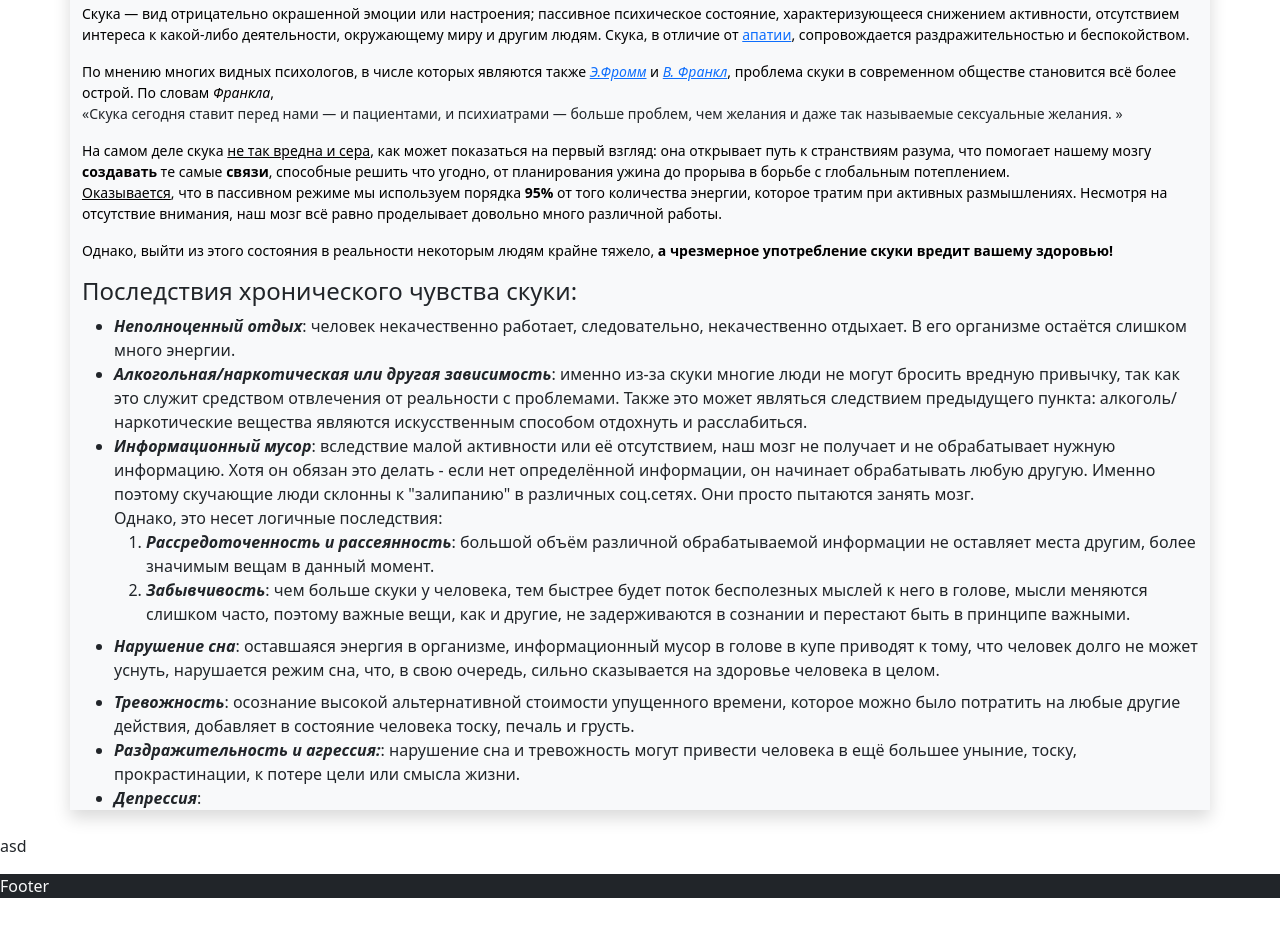
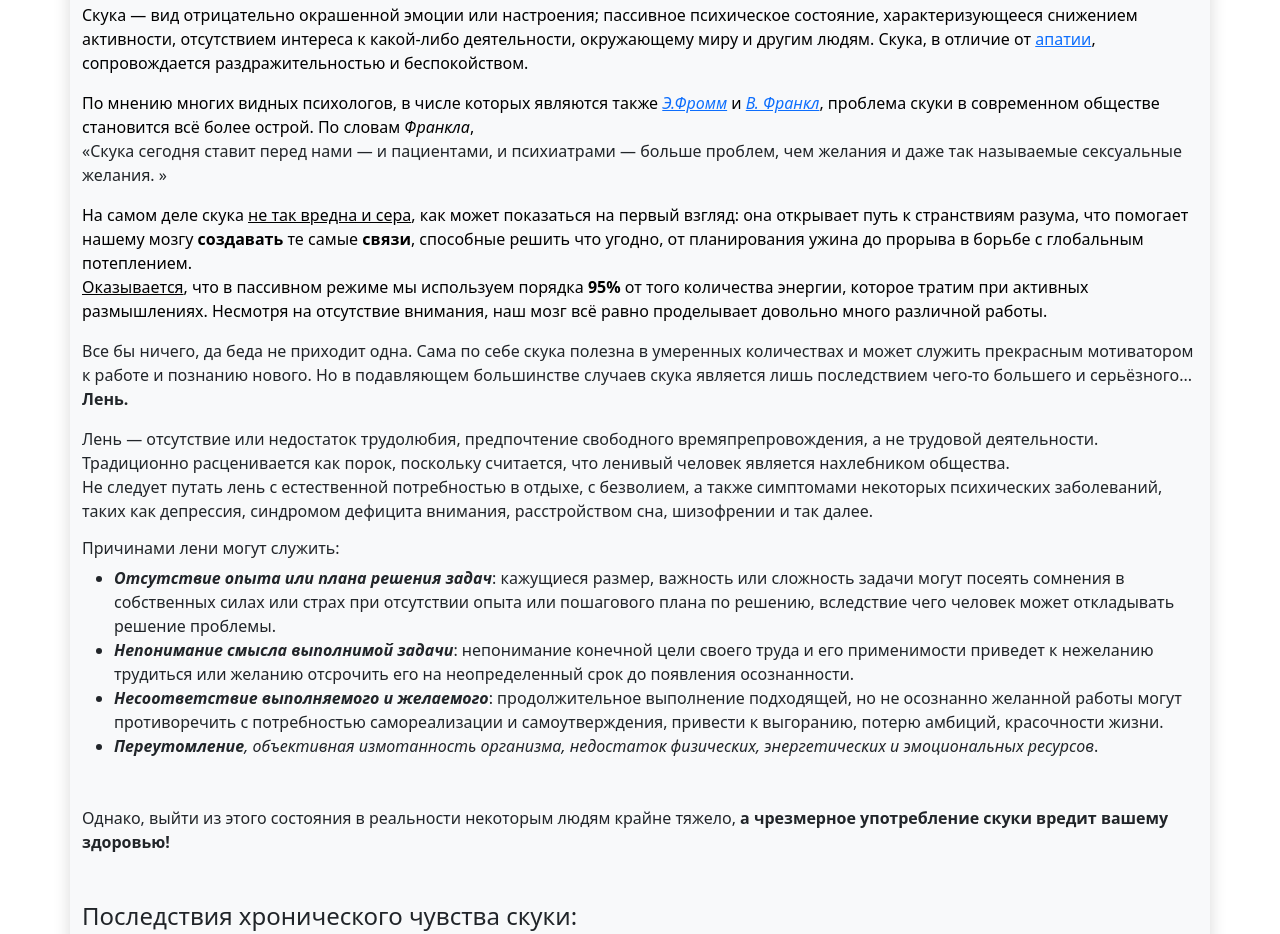
Before and after one commit to TungFram/ItmoWeb5Sem, a plain HTML site: page index.html in a window 1280 px wide. Shown: the part 285-1219 px from the top of the page. Before the commit the page ends 1183 px from the top, so only its background shows below. Drawn offline with nearby package versions, Linux system fonts and the light colour scheme.

Commit message:
refactor: information about laziness

```diff
--- a/index.html
+++ b/index.html
@@ -116,12 +116,12 @@
     <div class="text-end my-4"><q>Люди — интересные существа. В мире, полном чудес, им удалось придумать скуку...</q>  --  <cite>Терри Пратчетт</cite></div>
 
     <h4>Знать врага в лицо</h4>
-    <p class="form-text text-black"> Скука — вид отрицательно окрашенной эмоции или настроения;
+    <p class="  text-black"> Скука — вид отрицательно окрашенной эмоции или настроения;
         пассивное психическое состояние, характеризующееся снижением активности, отсутствием интереса к какой-либо деятельности,
         окружающему миру и другим людям. Скука, в отличие от <a href="https://ru.wikipedia.org/wiki/Апатия">апатии</a>,
         сопровождается раздражительностью и беспокойством.
     </p>
-    <p class="form-text text-black"> По мнению многих видных психологов, в числе которых являются также
+    <p class="text-black"> По мнению многих видных психологов, в числе которых являются также
         <a href="https://ru.wikipedia.org/wiki/Фромм,_Эрих"><em>Э.Фромм</em></a> и
         <a href="https://ru.wikipedia.org/wiki/Франкл,_Виктор"><em>В. Франкл</em></a>,
         проблема скуки в современном обществе становится всё более острой. По словам
@@ -129,14 +129,49 @@
             и психиатрами — больше проблем, чем желания и даже так называемые сексуальные желания.
         </q>
     </p>
-    <p class="form-text text-black">
+    <p class="text-black">
         На самом деле скука <ins>не так вредна и сера</ins>, как может показаться на первый взгляд: она открывает путь к странствиям разума,
         что помогает нашему мозгу <b>создавать</b> те самые <b>связи</b>, способные решить что угодно, от планирования ужина до прорыва в борьбе с глобальным потеплением. <br>
         <ins>Оказывается</ins>, что в пассивном режиме мы используем порядка <b>95%</b> от того количества энергии, которое тратим при активных размышлениях.
         Несмотря на отсутствие внимания, наш мозг всё равно проделывает довольно много различной работы.
     </p>
-    <p class="form-text text-black">
-        Однако, выйти из этого состояния в реальности некоторым людям крайне тяжело, <strong>а чрезмерное употребление скуки вредит вашему здоровью!</strong>
+    <p>
+        Все бы ничего, да беда не приходит одна. Сама по себе скука полезна в умеренных количествах и может служить прекрасным мотиватором к работе и познанию нового.
+        Но в подавляющем большинстве случаев скука является лишь последствием чего-то большего и серьёзного... <strong>Лень.</strong><br>
+    </p>
+    <p>
+        Лень — отсутствие или недостаток трудолюбия, предпочтение свободного времяпрепровождения, а не трудовой деятельности.
+        Традиционно расценивается как порок, поскольку считается, что ленивый человек является нахлебником общества.
+        <br> Не следует путать лень с естественной потребностью в отдыхе, с безволием, а также симптомами некоторых психических заболеваний,
+        таких как депрессия, синдромом дефицита внимания, расстройством сна, шизофрении и так далее.
+    </p>
+    <p>
+        <h6>Причинами лени могут служить:</h6>
+        <ul>
+            <li>
+                <em><b>Отсутствие опыта или плана решения задач</b></em>: кажущиеся размер, важность или сложность задачи
+                могут посеять сомнения в собственных силах или страх при отсутствии опыта или пошагового плана по решению,
+                вследствие чего человек может откладывать решение проблемы.
+            </li>
+            <li>
+                <em><b>Непонимание смысла выполнимой задачи</b></em>: непонимание конечной цели своего труда и его применимости приведет
+                к нежеланию трудиться или желанию отсрочить его на неопределенный срок до появления осознанности.
+            </li>
+            <li>
+                <em><b>Несоответствие выполняемого и желаемого</b></em>: продолжительное выполнение подходящей, но не осознанно желанной работы
+                могут противоречить с потребностью самореализации и самоутверждения, привести к выгоранию, потерю амбиций, красочности жизни.
+
+            </li>
+            <li>
+                <em><b>Переутомление</b>, объективная измотанность организма, недостаток физических, энергетических и эмоциональных ресурсов</em>.
+            </li>
+        </ul>
+    </p>
+    <p class="text-black">
+        <div class="my-5">
+            Однако, выйти из этого состояния в реальности некоторым людям крайне тяжело,
+            <strong>а чрезмерное употребление скуки вредит вашему здоровью!</strong>
+        </div>
         <h4>Последствия хронического чувства скуки:</h4>
         <ul>
             <li>
@@ -173,17 +208,32 @@
                 добавляет в состояние человека тоску, печаль и грусть.
             </li>
             <li>
-                <em><b>Раздражительность и агрессия:</b></em>: нарушение сна и тревожность могут привести
-                человека в ещё большее уныние, тоску, прокрастинации, к потере цели или смысла жизни.
+                <em><b>Раздражительность и агрессия</b></em>: нарушение сна и тревожность, осознание упущенных возможностей приводят человека
+                к озлобленности на самого себя и свою неорганизованность. Чело вк будет осуждать себя за то, не может заняться чем-нибудь полезным.
             </li>
             <li>
-                <em><b>Депрессия</b></em>:
+                <em><b>Депрессия</b></em>: осознание проблем с ухудшением здоровья, продуктивности, яркости и осмысленности жизни может привести
+                к депрессии и апатии.
             </li>
         </ul>
     </p>
+    <p>
+        <h5>Основная проблема</h5>
+
+
+    </p>
 </main>
-<blockquote>asd </blockquote>
-<footer class="text-bg-dark text-light">Footer</footer>
+<footer class="bg-secondary text-light container">
+    <h6>Источники:</h6>
+    <a href="https://ru.wikipedia.org/wiki/%D0%9B%D0%B5%D0%BD%D1%8C"
+    class="text-light">Лень и ее причины</a>
+    <a href=""
+       class="text-light"></a>
+    <a href=""
+       class="text-light"></a>
+    <a href=""
+       class="text-light"></a>
+</footer>
 
 <script src="https://code.jquery.com/jquery-3.2.1.slim.min.js"
         integrity="sha384-KJ3o2DKtIkvYIK3UENzmM7KCkRr/rE9/Qpg6aAZGJwFDMVNA/GpGFF93hXpG5KkN"
```
